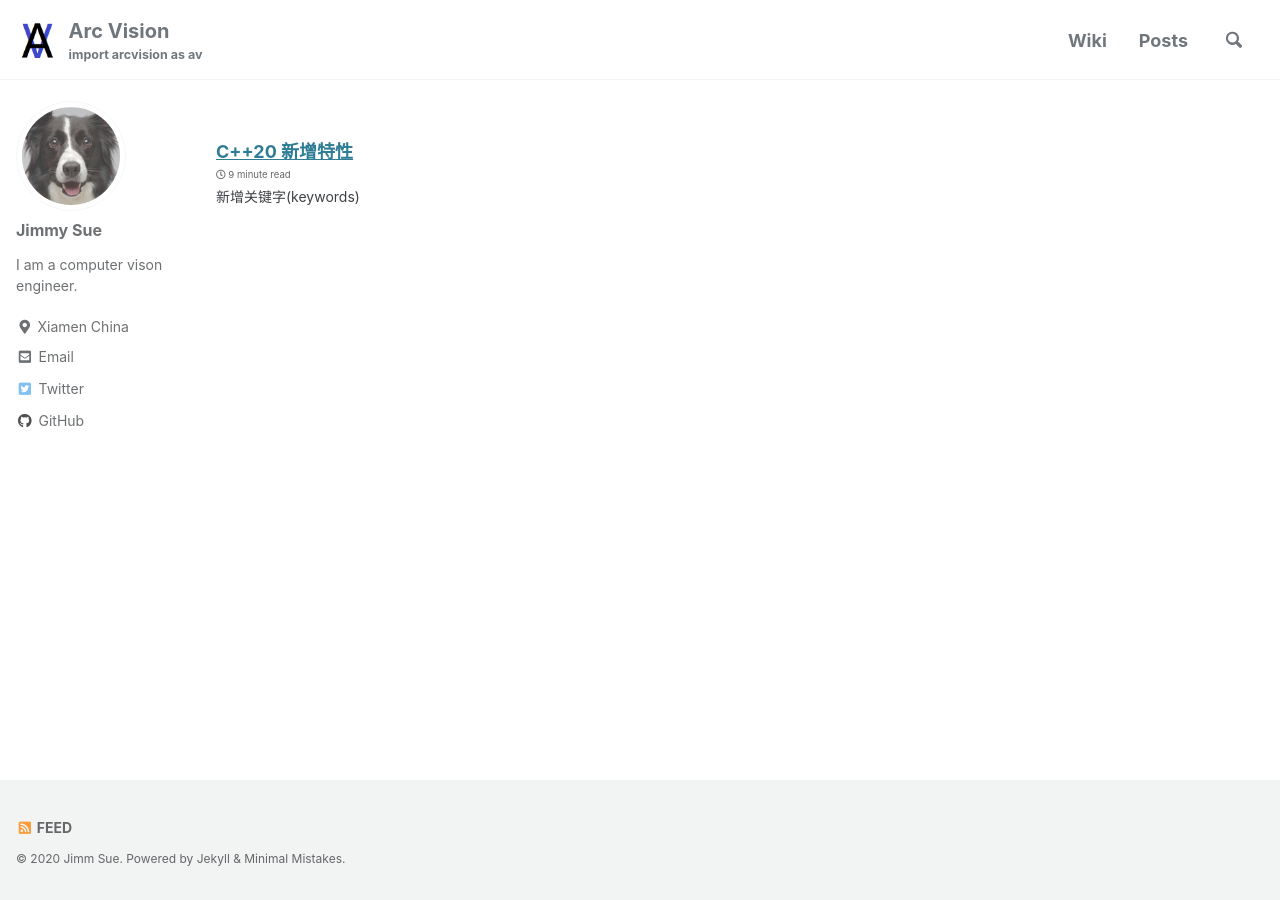
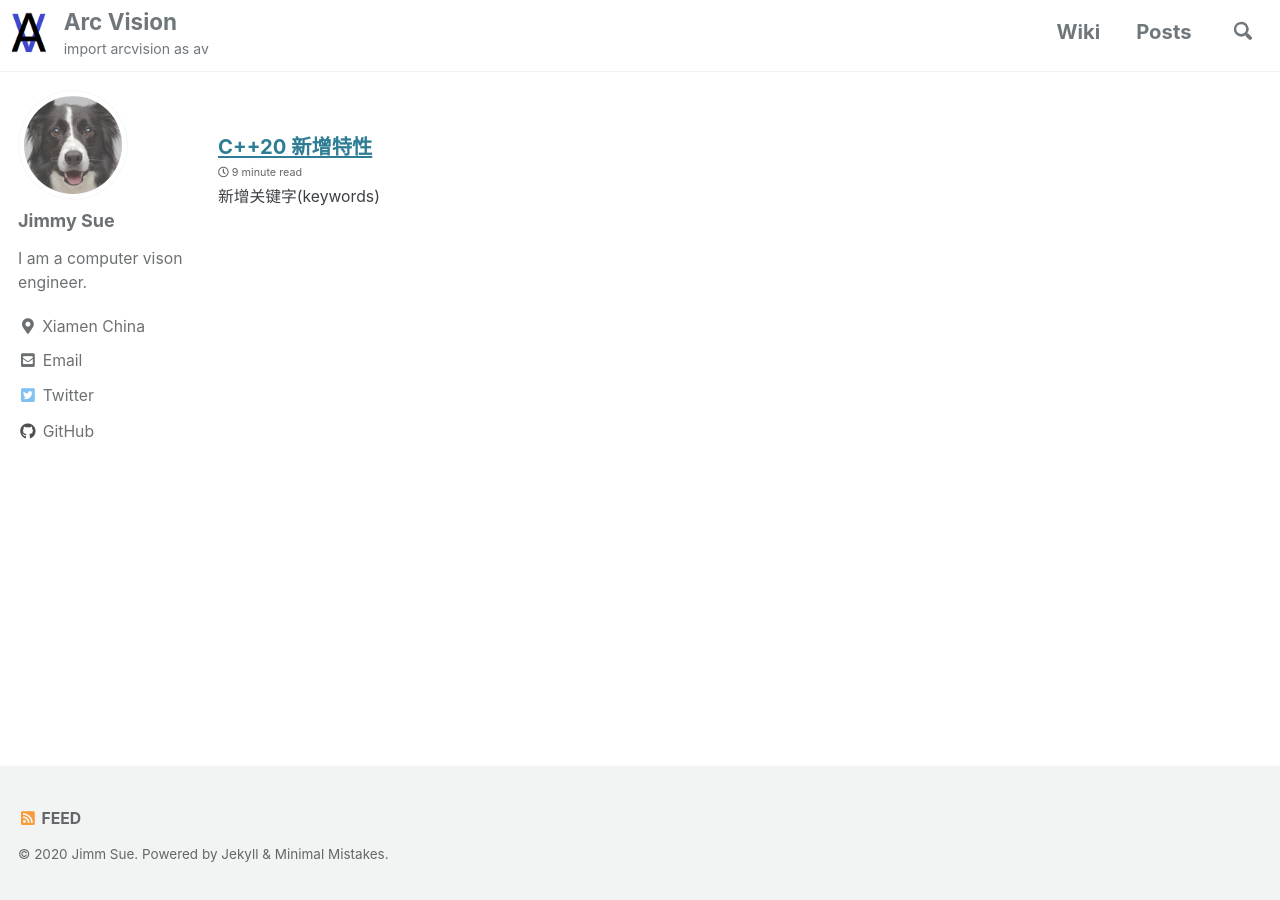
Before and after one commit to ArcVision/ArcVision.github.io, a Jekyll site: the page built from index.html, in a window 1280 px wide. Built offline with Jekyll 4.4.1, drawn with Linux system fonts in a browser that asks for light colours; cached includes are drawn as plain includes; the list of posts is cut into pages by our own code.

Commit message:
change masthead height

```diff
--- a/_sass/minimal-mistakes/_base.scss
+++ b/_sass/minimal-mistakes/_base.scss
@@ -10,7 +10,7 @@ html {
 
 body {
   margin: 0;
-  padding: 85px 0 0;
+  padding: 4em 0 0;
   color: $text-color;
   font-family: $global-font-family;
   line-height: 1.5;
--- a/_sass/minimal-mistakes/_masthead.scss
+++ b/_sass/minimal-mistakes/_masthead.scss
@@ -6,7 +6,7 @@
   position: fixed;
   top: 0;
   width: 100%;
-  height: 5em;
+  height: 4em;
   background: white;
   border-bottom: 1px solid $border-color;
   -webkit-animation: $intro-transition;
@@ -19,7 +19,7 @@
     @include clearfix;
     margin-left: auto;
     margin-right: auto;
-    padding: 1em;
+    padding: 0.25em;
     max-width: 100%;
     display: -webkit-box;
     display: -ms-flexbox;
@@ -58,6 +58,7 @@
 }
 
 .site-subtitle {
+  font-weight: lighter;
   display: block;
   font-size: $type-size-8;
 }
--- a/_sass/minimal-mistakes/_reset.scss
+++ b/_sass/minimal-mistakes/_reset.scss
@@ -11,15 +11,15 @@ html {
   font-size: 16px;
 
   @include breakpoint($medium) {
-    font-size: 16px;
+    font-size: 17px;
   }
 
   @include breakpoint($large) {
-    font-size: 16px;
+    font-size: 18px;
   }
 
   @include breakpoint($x-large) {
-    font-size: 16px;
+    font-size: 18px;
   }
 
   -webkit-text-size-adjust: 100%;
--- a/_sass/minimal-mistakes/_sidebar.scss
+++ b/_sass/minimal-mistakes/_sidebar.scss
@@ -32,7 +32,7 @@
       /* calculate height of nav list
          viewport height - nav height - masthead x-padding
       */
-      top: 6em;
+      top: 4em;
       max-height: calc(100vh - #{$nav-height} - 2em);
     }
   }
```
